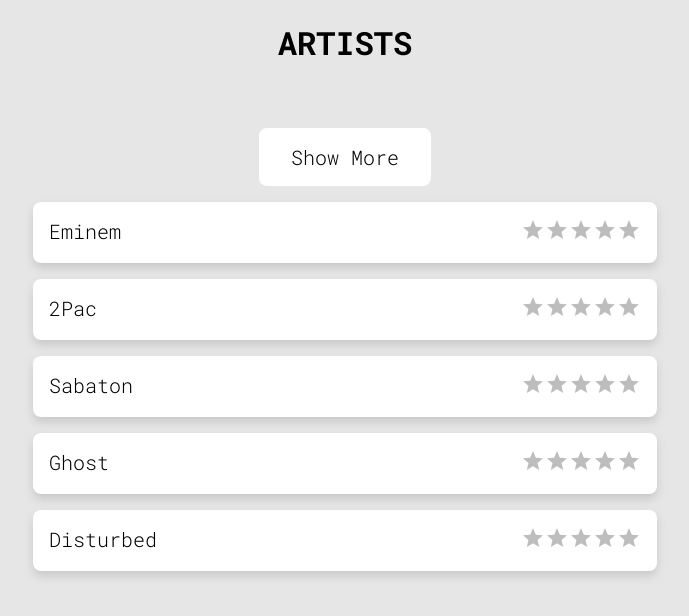
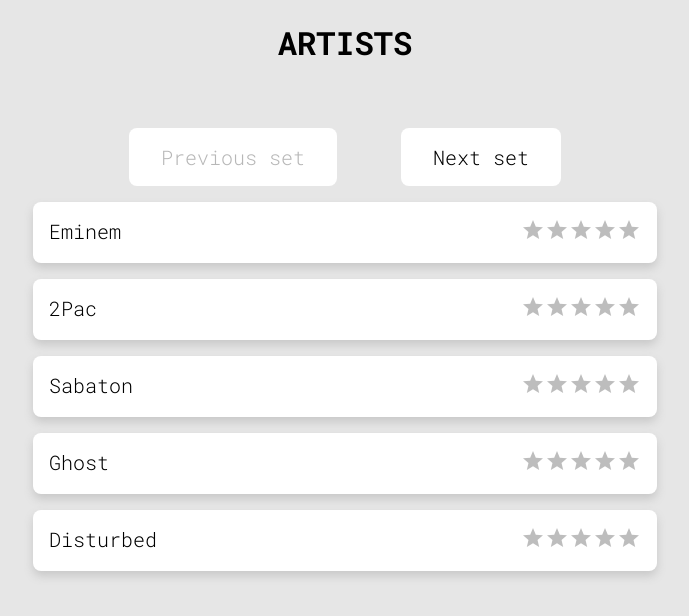
Before and after one commit to lux-coded/OLD-list, a React (Create React App) app: page / in a window 1280 px wide. Shown: the top 616 px of the page, without its empty margins (295-984 px from the left). Built offline with nearby package versions, Linux system fonts and the light colour scheme.

Commit message:
Switched from read rest of the list to pagination.

```diff
--- a/src/components/List/List.jsx
+++ b/src/components/List/List.jsx
@@ -4,10 +4,11 @@
 import './List.scss';
 
 const List = ({ listData }) => {
-  const [ listState, setListState ] = useState(false);
+  const [ pageState, setPageState ] = useState(0);
 
-  const renderList = () => {
-    return listData.map((artist) => {
+  const renderListSet = (page) => {
+    let pagePoint = page * 5;
+    return listData.slice(pagePoint, pagePoint + 5).map((artist) => {
       return (
         <ListItem artist={artist}/>
       );
@@ -16,16 +17,15 @@
 
   return (
     <section>
-      <button
-        onClick={() =>
-          setListState(!listState)}>{listState ? 'Show Less' : 'Show More'
-        }
+      <button disabled={pageState === 0} onClick={() => setPageState(pageState - 1)} >
+        Previous set
       </button>
+      <button disabled={pageState === 2}  onClick={() => setPageState(pageState + 1)} >
+        Next set
+      </button>
+
       {
-        listState ?
-          renderList().slice()
-        :
-          renderList().slice(0, 5)
+        renderListSet(pageState)
       }
     </section>
   );
--- a/src/components/List/List.scss
+++ b/src/components/List/List.scss
@@ -55,6 +55,7 @@
     font-weight: 300;
     font-size: 1.25rem;
     padding: 1rem 2rem;
+    margin: 0 2rem;
     border: none;
     border-radius: 0.5rem;
     background-color: white;
```
